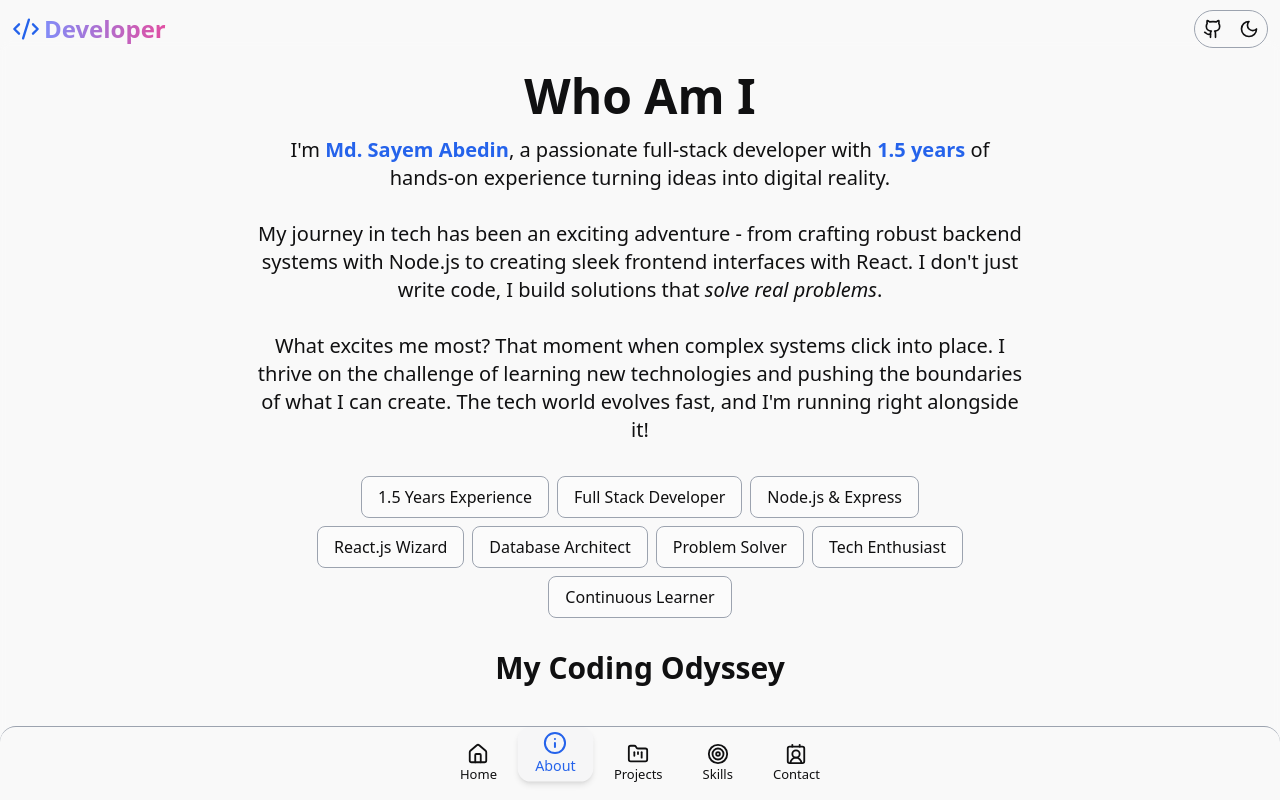
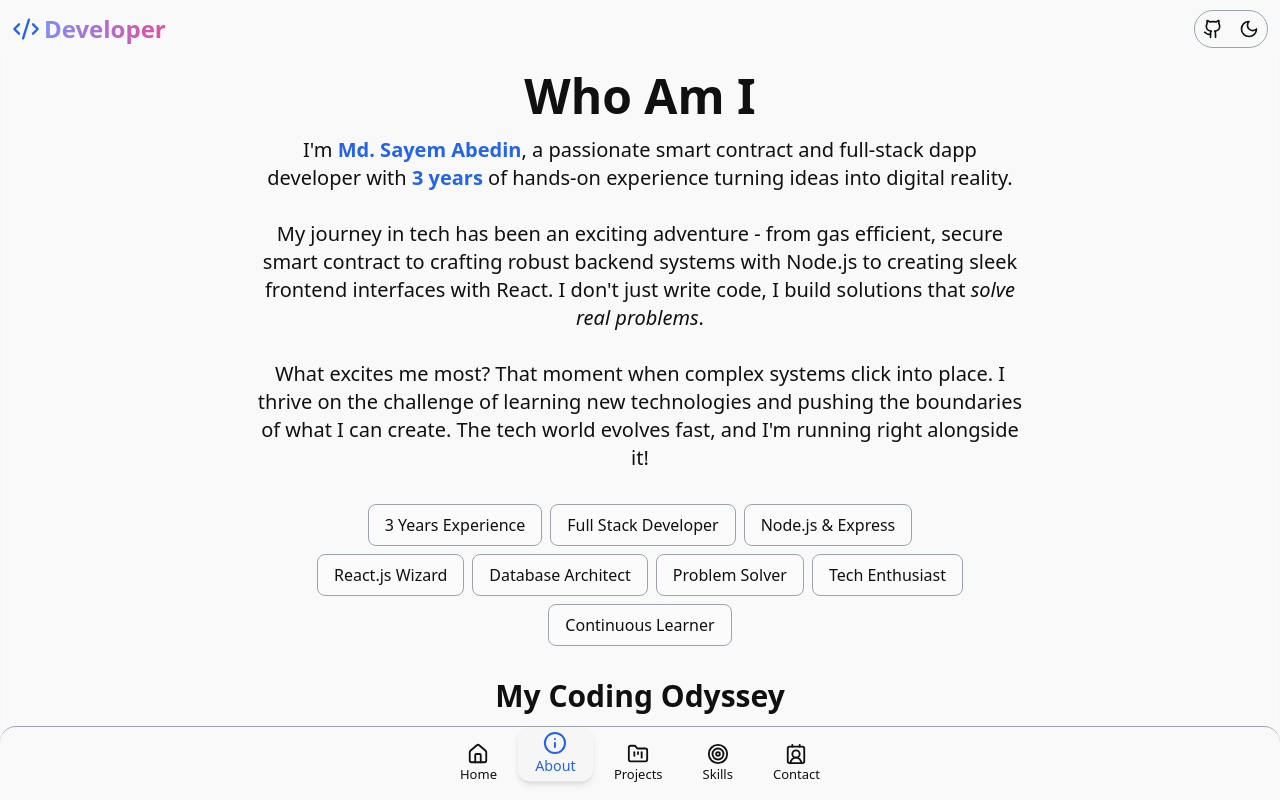
Before and after one commit to Sayem98/sayem.me, a React (Vite) app: page /about in a window 1280 px wide. Built offline with nearby package versions, Linux system fonts and the light colour scheme.

Commit message:
refactor: update experience details and enhance project description in About section

```diff
--- a/src/data/userData.ts
+++ b/src/data/userData.ts
@@ -54,7 +54,7 @@ export const skills = [
 ];
 
 export const facts = [
-  "1.5 Years Experience",
+  "3 Years Experience",
   "Full Stack Developer",
   "Node.js & Express",
   "React.js Wizard",
--- a/src/pages/About.tsx
+++ b/src/pages/About.tsx
@@ -27,14 +27,15 @@ const About = () => {
         className="text-lg md:text-xl text-center text-muted-foreground max-w-3xl mx-auto mb-8"
       >
         I'm <span className="text-primary font-bold">Md. Sayem Abedin</span>, a
-        passionate full-stack developer with{" "}
-        <span className="text-primary font-bold">1.5 years</span> of hands-on
+        passionate smart contract and full-stack dapp developer with{" "}
+        <span className="text-primary font-bold">3 years</span> of hands-on
         experience turning ideas into digital reality.
         <br />
         <br />
-        My journey in tech has been an exciting adventure - from crafting robust
-        backend systems with Node.js to creating sleek frontend interfaces with
-        React. I don't just write code, I build solutions that{" "}
+        My journey in tech has been an exciting adventure - from gas efficient,
+        secure smart contract to crafting robust backend systems with Node.js to
+        creating sleek frontend interfaces with React. I don't just write code,
+        I build solutions that{" "}
         <span className="italic">solve real problems</span>.
         <br />
         <br />
```
